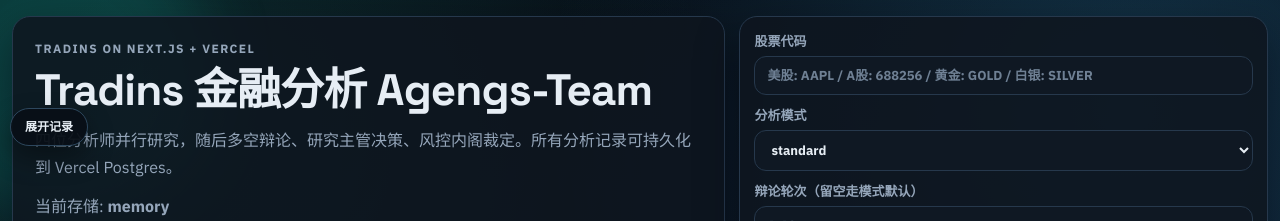
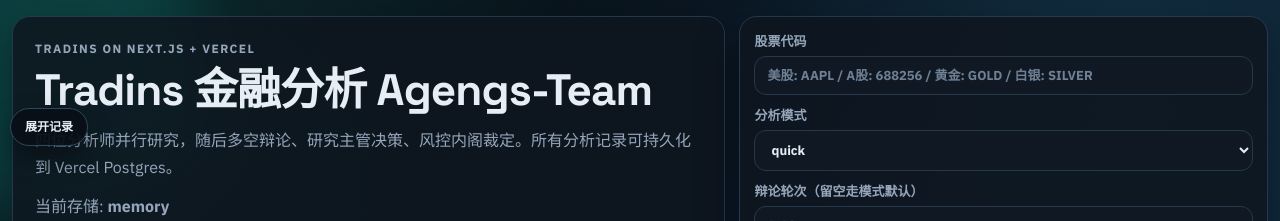
Before and after one commit to 5unnyWind/tradins, a Next.js app: page / in a window 1280 px wide. Shown: the top 221 px of the page. Built offline with nearby package versions, Linux system fonts and the light colour scheme.

Commit message:
Set analysis mode default to quick

```diff
--- a/components/analysis-dashboard.tsx
+++ b/components/analysis-dashboard.tsx
@@ -778,7 +778,7 @@
   initialHasMore,
 }: DashboardProps) {
   const [symbol, setSymbol] = useState("");
-  const [analysisMode, setAnalysisMode] = useState<"quick" | "standard" | "deep">("standard");
+  const [analysisMode, setAnalysisMode] = useState<"quick" | "standard" | "deep">("quick");
   const [debateRounds, setDebateRounds] = useState("");
   const [period, setPeriod] = useState("6mo");
   const [interval, setInterval] = useState("1d");
```
